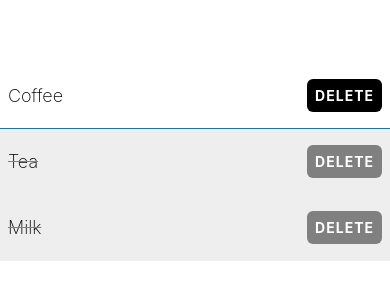
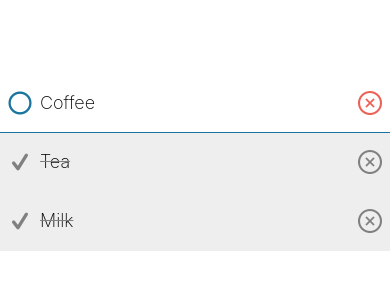
Before and after one commit to lil-bee/taskly-expo, a React Native app: screen / in a window 390 px wide. Shown: the part 260-560 px from the top of the page. Built offline with nearby package versions, Linux system fonts and the light colour scheme.

Commit message:
✔️ Use icons for buttons

```diff
--- a/components/ShoppingListItem.tsx
+++ b/components/ShoppingListItem.tsx
@@ -1,3 +1,4 @@
+import { AntDesign, Entypo } from "@expo/vector-icons";
 import { Alert, StyleSheet, Text, TouchableOpacity, View } from "react-native";
 import { theme } from "../theme";
 
@@ -28,6 +29,12 @@ const ShoppingListItem = ({ name, isCompleted }: Props) => {
         isCompleted ? styles.completedContainer : undefined,
       ]}
     >
+      <View style={styles.row}>
+        <Entypo
+          name={isCompleted ? "check" : "circle"}
+          size={24}
+          color={isCompleted ? theme.colorGrey : theme.colorCerulean}
+        />
         <Text
           style={[
             styles.itemText,
@@ -36,15 +43,14 @@ const ShoppingListItem = ({ name, isCompleted }: Props) => {
         >
           {name}
         </Text>
-      <TouchableOpacity
-        onPress={handleDelete}
-        style={[
-          styles.button,
-          isCompleted ? styles.completedButton : undefined,
-        ]}
-        activeOpacity={0.8}
-      >
-        <Text style={styles.buttonText}>Delete</Text>
+      </View>
+
+      <TouchableOpacity onPress={handleDelete} hitSlop={20}>
+        <AntDesign
+          size={24}
+          name="close-circle"
+          color={isCompleted ? theme.colorGrey : theme.colorRed}
+        />
       </TouchableOpacity>
     </View>
   );
@@ -60,18 +66,8 @@ const styles = StyleSheet.create({
     alignItems: "center",
     justifyContent: "space-between",
   },
-  itemText: { fontSize: 18, fontWeight: "200" },
-  button: {
-    backgroundColor: theme.colorBlack,
-    padding: 8,
-    borderRadius: 6,
-  },
-  buttonText: {
-    color: theme.colorWhite,
-    fontWeight: "bold",
-    textTransform: "uppercase",
-    letterSpacing: 1,
-  },
+  itemText: { fontSize: 18, fontWeight: "200", flex: 1, marginLeft: 8 },
+
   completedContainer: {
     backgroundColor: theme.colorLightGrey,
     borderBottomColor: theme.colorLightGrey,
@@ -80,8 +76,10 @@ const styles = StyleSheet.create({
     textDecorationLine: "line-through",
     textDecorationColor: theme.colorGrey,
   },
-  completedButton: {
-    backgroundColor: theme.colorGrey,
+  row: {
+    flexDirection: "row",
+    flex: 1,
+    alignItems: "center",
   },
 });
 export default ShoppingListItem;
--- a/package.json
+++ b/package.json
@@ -10,6 +10,7 @@
     "lint": "expo lint"
   },
   "dependencies": {
+    "@expo/vector-icons": "^15.0.3",
     "expo": "~54.0.24",
     "expo-status-bar": "~3.0.8",
     "react": "19.1.0",
--- a/theme.ts
+++ b/theme.ts
@@ -4,4 +4,5 @@ export const theme = {
   colorBlack: "#000",
   colorGrey: "grey",
   colorLightGrey: "#eee",
+  colorRed: "#ee6055",
 };
```
Also changed, not shown: 1 other file (tests, documents, lock files or other folders). Lines whose indentation alone changed are shown as unchanged.
